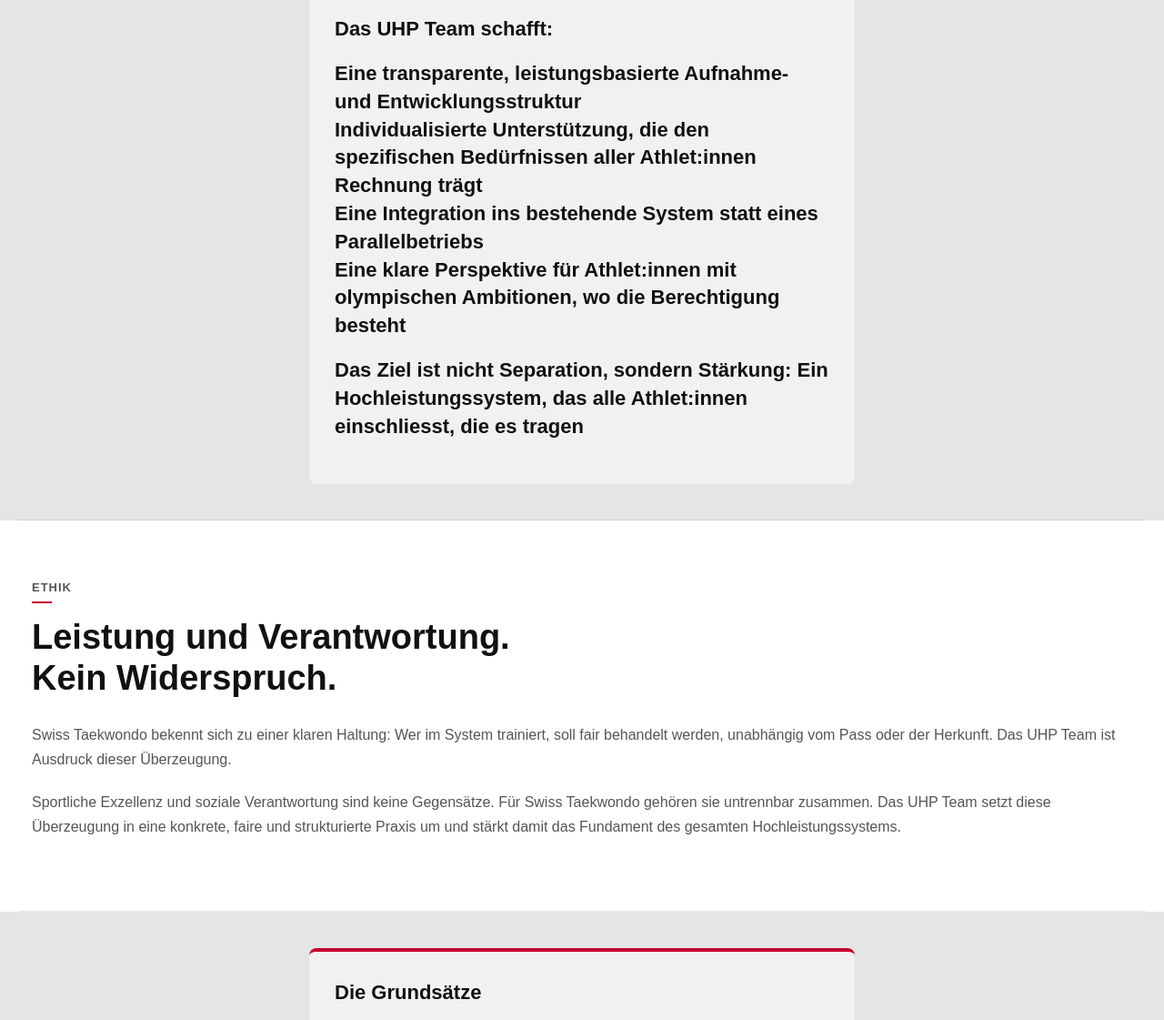
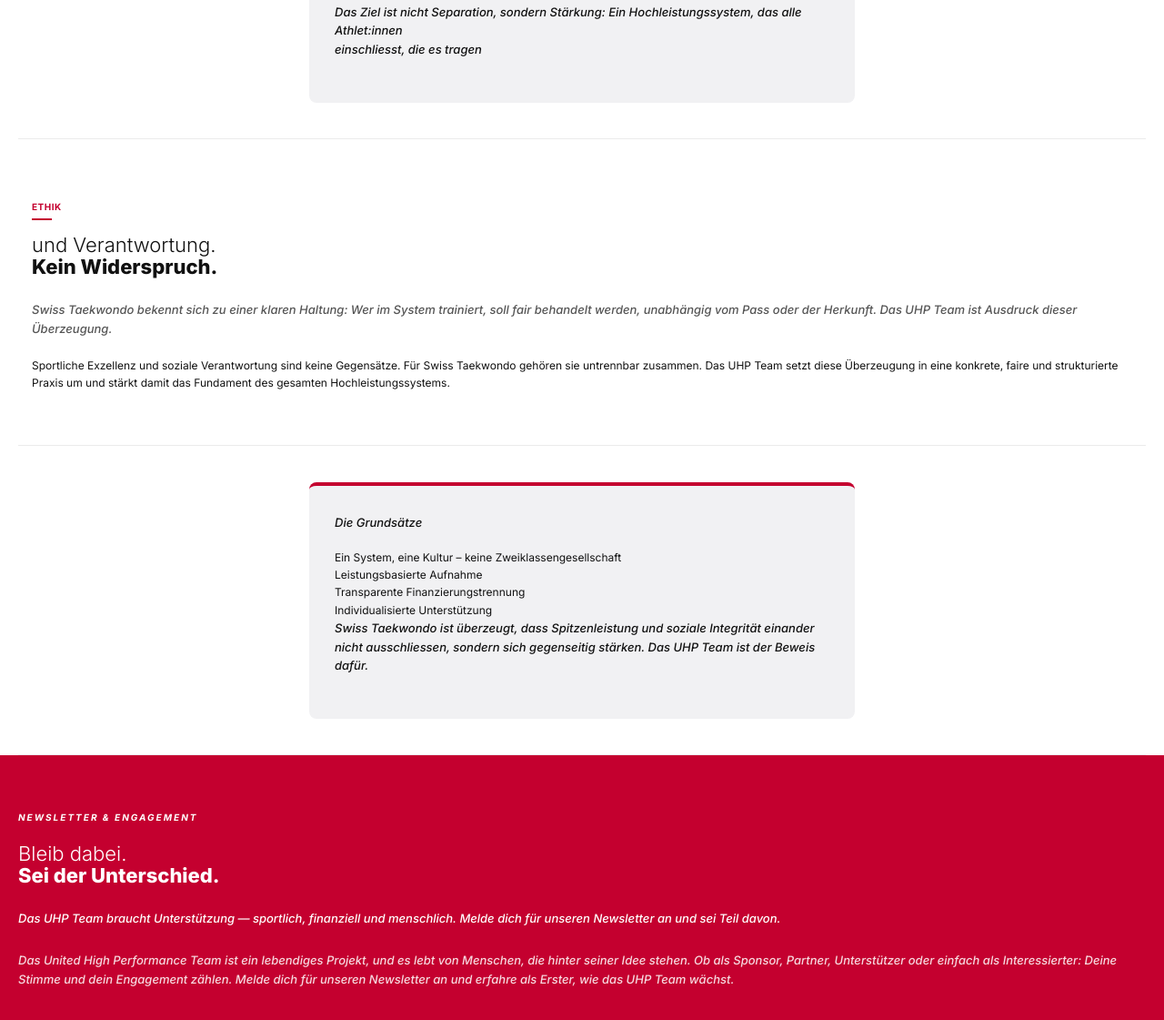
Before and after one commit to Hummellia/taekwondo-refugee-website, a plain HTML site: page index.html in a window 1280 px wide. Shown: the part 1842-2963 px from the top of the page at 91% size. Drawn offline with Linux system fonts and the light colour scheme; a web font is replaced by a local one.

Commit message:
Wieter im css gearbeiet

```diff
--- a/index.html
+++ b/index.html
@@ -15,7 +15,13 @@
     <link rel="preconnect" href="https://fonts.googleapis.com">
     <link rel="preconnect" href="https://fonts.gstatic.com" crossorigin>
 
+    <!-- Inter -->
+    <link rel="preconnect" href="https://fonts.googleapis.com">
+    <link rel="preconnect" href="https://fonts.gstatic.com" crossorigin>
+    <link href="https://fonts.googleapis.com/css2?family=Bebas+Neue&family=Inter:ital,opsz,wght@0,14..32,100..900;1,14..32,100..900&family=Playfair+Display:ital,wght@0,400..900;1,400..900&family=Roboto+Condensed:ital,wght@0,100..900;1,100..900&display=swap" rel="stylesheet">
+
     <link href="https://fonts.googleapis.com/css2?family=Bebas+Neue&family=Roboto:wght@300;400;500;700&display=swap" rel="stylesheet">
+
 </head>
 
 <body>
@@ -71,11 +77,11 @@
     <section class="text-section">
 
         <p class="section-small-title">
-            AUSGANGSLAGE
+           <span>AUSGANGSLAGE</span>
         </p>
 
         <h2>
-            Starke Athlet:innen. <br>
+            <span>Starke Athlet:innen.</span><br>
             Schwache Strukturen.
         </h2>
 
@@ -94,11 +100,11 @@
     <section class="text-section">
 
         <p class="section-small-title">
-            ZIEL
+            <span>ZIEL</span>
         </p>
 
         <h2>
-            Ein Team. <br>
+            <span>Ein Team.</span><br>
             Ohne Wenn und Aber.
         </h2>
 
@@ -106,9 +112,9 @@
             Das United High Performance Team schafft einen klaren, leistungsorientierten Rahmen für internationale und geflüchtete Athlet:innen als integrierter Bestandteil des Schweizer Spitzensportsystems im Taekwondo.
         </p>
 
-        <p>
+        <h4>
           Das UHP Team ist keine zweite Nationalmannschaft. Es ist eine strukturierte Erweiterung des bestehenden HUB-Modells. Ziel ist es, allen Athlet:innen, die zum Hochleistungssystem beitragen, einen fairen, transparenten und nachhaltigen Entwicklungsrahmen zu bieten. Nationalität trennt hier nicht – gemeinsame Leistungskultur verbindet.
-        </p>
+        </h4>
 
 
     </section>
@@ -148,11 +154,11 @@
     <section class="text-section">
 
         <p class="section-small-title">
-            ETHIK
+            <span>ETHIK</span>
         </p>
 
         <h2>
-            Leistung und Verantwortung. <br>
+            <span>und Verantwortung.</span><br>
             Kein Widerspruch.
         </h2>
 
@@ -160,9 +166,9 @@
             Swiss Taekwondo bekennt sich zu einer klaren Haltung: Wer im System trainiert, soll fair behandelt werden, unabhängig vom Pass oder der Herkunft. Das UHP Team ist Ausdruck dieser Überzeugung.
         </p>
 
-        <p>
+        <h4>
             Sportliche Exzellenz und soziale Verantwortung sind keine Gegensätze. Für Swiss Taekwondo gehören sie untrennbar zusammen. Das UHP Team setzt diese Überzeugung in eine konkrete, faire und strukturierte Praxis um und stärkt damit das Fundament des gesamten Hochleistungssystems.
-        </p>
+        </h4>
 
 
     </section>
@@ -214,7 +220,7 @@
         </p>
 
         <h2>
-            Bleib dabei.<br>
+            <span>Bleib dabei.</span><br>
             Sei der Unterschied.
         </h2>
 
@@ -312,7 +318,7 @@
         </p>
 
         <h2>
-            Für Athlet:innen: <br>
+            <span>Für Athlet:innen: </span><br>
             Endlich ein fairer Rahmen.
         </h2>
 
@@ -422,12 +428,12 @@
     <section class="text-section">
 
         <p class="section-small-title">
-            BENFITS / FÜR DIE SCHWEIZ
+            BENFITS / FÜR DIE SCHWEIZ !!!
         </p>
 
         <h2>
-            Für die Schweiz: Stärker durch <br>
-             Vielfalt und Erfahrung.
+            <span>Für die Schweiz: Stärker durch</span> <br>
+            Vielfalt und Erfahrung.
         </h2>
 
         <p>
--- a/style.css
+++ b/style.css
@@ -18,16 +18,17 @@
   --grey-box:#f1f1f3;
 
   /* FONTS */
-  --main-font:'Roboto', sans-serif;
-  --heading-font:'Bebas Neue', sans-serif;
+  --main-font:'Inter', sans-serif;
+  --heading-font: 'Bebas Neue', sans-serif;
 
   /* FONT SIZES */
-  --h1-size:40px;
-  --h2-size:32px;
-  --h3-size:24px;
+  --h1-size: 60px;
+  --h2-size: 22px;
+  --h3-size: 22px;
+  --h4-size: 12px;
 
-  --text-size:16px;
-  --small-size:13px;
+  --text-size: 13px;
+  --small-size: 14px;
 
   /* SPACING */
   --section-padding:60px 20px;
@@ -85,24 +86,69 @@
 ========================= */
 
 h1{
-    font-size:var(--h1-size);
+    font-family: 'Inter', sans-serif;
+    font-size: 2000px;
+    font-weight: 800;
+    font-style: normal;
+    line-height: 1.08;
+    letter-spacing: -0.01em;
+    text-align: center;
 }
 
 h2{
-    font-size:var(--h2-size);
+    font-family: 'Inter', sans-serif;
+    font-size: 22px;
+    font-weight: 800;
+    font-style: normal;
+    line-height: 1.1;
+    letter-spacing: 0em;
+}
+
+h2 span {
+    font-family: 'Inter', sans-serif;
+    font-size: 22px;
+    font-weight: 300;
+    font-style: normal;
+    line-height: 1.1;
+    letter-spacing: 0em;
 }
 
 h3{
-    font-size:var(--h3-size);
+    font-size: 22px;
+    font-weight: 700;
+    line-height: 1.4;
+}
+
+h4{
+    font-family: 'Inter', sans-serif;
+    font-size: 12px;
+    font-weight: 400;
+    font-style: normal;
+    line-height: 1.6;
+    letter-spacing: 0em;
 }
 
 p{
-    font-size:var(--text-size);
-    color:var(--text-light);
+    font-family: 'Inter', sans-serif;
+    font-size: 13px;
+    font-weight: 500;
+    font-style: italic;
+    line-height: 1.6;
+    letter-spacing: 0em;
+    color: var(--text-light);
+    margin-bottom: 12px;
 }
 
-
-
+p span {
+    font-family: 'Inter', sans-serif;
+    font-size: 10px;
+    font-weight: 700;
+    font-style: normal;
+    line-height: 1.0;
+    letter-spacing: 0.05em;
+    text-transform: uppercase;
+    color: var(--primary-color);
+}
 
 
 /* =========================
@@ -207,14 +253,20 @@
 }
 
 .hero h1{
-    font-size:40px;
+    font-size: 26px;
+    font-weight: 800;
+    letter-spacing: -0.01em;
+    line-height: 1.08;
+    text-align: center;
     margin-bottom:10px;
     color: #fff;
-    line-height: 1.1;
 }
 
 .hero-text{
-    font-size:14px;
+    font-size:13px;
+    font-weight:500;
+    font-style:italic;
+    line-height:1.6;
     margin-bottom:20px;
     color: #fff;
 }
@@ -226,8 +278,6 @@
     color:#fff;
     text-decoration:none;
 }
-
-
 
 
 /* =========================
@@ -273,8 +323,6 @@
 }
 
 h2 {
-    font-size: 26px;
-    font-weight: 800;
     margin-bottom: 15px;
 }
 
@@ -337,7 +385,6 @@
 /* =========================
    BLOG CARDS
 ========================= */
-/* BLOG SECTION */
 .blog-section {
     display: flex;
     justify-content: center;
@@ -347,7 +394,6 @@
     flex-wrap: wrap;
 }
 
-/* BLOG CARD */
 .blog-card {
     width: 320px;
     background: #fff;
@@ -361,7 +407,6 @@
     transform: translateY(-5px);
 }
 
-/* IMAGE */
 .blog-card img {
     width: 100%;
     height: 220px;
@@ -370,23 +415,20 @@
     border-top: 3px solid #c4002f;
 }
 
-/* CONTENT */
 .blog-content {
     padding: 25px;
 }
 
-/* SMALL TITLE */
 .card-small-title {
     color: #c4002f;
-    font-size: 14px;
+    font-size: 10px;
     font-weight: 700;
     text-transform: uppercase;
+    letter-spacing: 0.05em;
     margin-bottom: 10px;
     position: relative;
-    letter-spacing: 1px;
 }
 
-/* Kleine rote Linie */
 .card-small-title::after {
     content: "";
     display: block;
@@ -396,18 +438,18 @@
     margin-top: 6px;
 }
 
-/* HEADING */
 .blog-content h3 {
-    font-size: 28px;
+    font-size: 22px;
     font-weight: 700;
     line-height: 1.3;
     color: #111;
     margin-bottom: 15px;
 }
 
-/* TEXT */
 .blog-content p {
-    font-size: 15px;
+    font-size: 13px;
+    font-weight: 500;
+    font-style: italic;
     line-height: 1.6;
     color: #666;
 }
@@ -524,15 +566,8 @@
 }
 
 
-
-
-
-
-
-
-
 /* =========================
-   RED SECTION
+   RED SECTION (UHP)
 ========================= */
 
 .uhp-red-section{
@@ -551,9 +586,10 @@
 }
 
 .uhp-red-section h2{
-    font-size:42px;
-    line-height:1;
-    font-weight:300;
+    font-size: 22px;
+    font-weight: 800;
+    line-height: 1.1;
+    letter-spacing: 0em;
     margin-bottom:25px;
     color:#fff;
 }
@@ -561,14 +597,18 @@
 .red-intro{
     color:#fff;
     font-style:italic;
-    font-weight:700;
-    line-height:1.8;
+    font-weight:500;
+    font-size:13px;
+    line-height:1.6;
     margin-bottom:25px;
 }
 
 .red-text{
     color:rgba(255,255,255,0.85);
-    line-height:1.8;
+    font-size:13px;
+    font-weight:500;
+    font-style:italic;
+    line-height:1.6;
     margin-bottom:35px;
 }
 
@@ -586,18 +626,21 @@
 .red-card h3{
     color:#fff;
     margin-bottom:15px;
-    font-size:18px;
+    font-size: 22px;
 }
 
 .red-card p{
     color:rgba(255,255,255,0.9);
-    line-height:1.7;
+    line-height:1.6;
     margin-bottom:20px;
+    font-size:13px;
+    font-weight:500;
+    font-style:italic;
 }
 
 
 /* =========================
-   SOCIAL
+   SOCIAL ROW
 ========================= */
 
 .social-row{
@@ -635,16 +678,6 @@
 
 
 /* =========================
-   ALLGEMEIN
-========================= */
-body{
-    margin:0;
-    font-family: Arial, sans-serif;
-    background:#e5e5e5;
-    color:white;
-}
-
-/* =========================
    TEXT SECTION
 ========================= */
 .text-section{
@@ -655,10 +688,10 @@
 
 .section-small-title{
     color:#c4002f;
-    font-size:13px;
+    font-size:10px;
     font-weight:700;
     text-transform:uppercase;
-    letter-spacing:1px;
+    letter-spacing:0.05em;
     margin-bottom:15px;
 }
 
@@ -672,15 +705,18 @@
 }
 
 .text-section h2{
-    font-size:38px;
-    line-height:1.2;
+    font-size: 22px;
+    font-weight: 800;
+    line-height: 1.1;
     margin-bottom:25px;
-    font-weight:700;
 }
 
 .text-section p{
     color:#555;
-    line-height:1.7;
+    font-size:13px;
+    font-weight:500;
+    font-style:italic;
+    line-height:1.6;
     margin-bottom:20px;
 }
 
@@ -693,9 +729,10 @@
 }
 
 .partner-section h2{
-    font-size:36px;
+    font-size: 22px;
+    font-weight: 800;
+    line-height: 1.1;
     margin-bottom:35px;
-    line-height:1.2;
 }
 
 .partner-container{
@@ -704,7 +741,6 @@
     gap:18px;
 }
 
-/* PARTNER BOX */
 .partner-box{
     background:#ab0028;
     border-radius:6px;
@@ -739,7 +775,6 @@
     width:100%;
 }
 
-/* FORM */
 form{
     display:flex;
     flex-direction:column;
@@ -761,7 +796,6 @@
     resize:none;
 }
 
-/* CHECKBOX */
 .checkbox{
     font-size:13px;
     margin-bottom:20px;
@@ -771,7 +805,6 @@
     line-height:1.5;
 }
 
-/* BUTTON */
 form button{
     background:#c4002f;
     color:#fff;
@@ -785,7 +818,6 @@
 form button:hover{
     background:#9f0026;
 }
-
 
 
 /* =========================
@@ -806,18 +838,19 @@
 }
 
 .uhp-box h3 {
-    font-size: 24px;
+    font-size: 22px;
     font-weight: 800;
     color: #111;
     margin-bottom: 25px;
-    line-height: 1.3;
+    line-height: 1.1;
 }
 
 .uhp-box p {
-    font-size: 22px;
-    font-weight: 800;
+    font-size: 13px;
+    font-weight: 500;
+    font-style: italic;
     color: #111;
-    line-height: 1.4;
+    line-height: 1.6;
     margin-bottom: 18px;
 }
 
```
